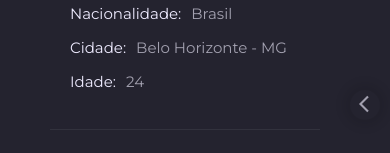
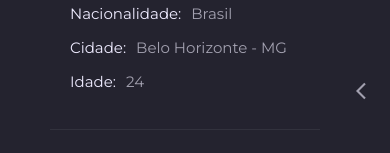
Before and after one commit to eduardo-n/meu-portfolio, an Angular app: page /home in a window 390 px wide. Shown: the part 355-508 px from the top of the page. Built offline with nearby package versions, Linux system fonts and the light colour scheme.

Commit message:
Ajuste botao de fechar sidenav modo responsivo

```diff
--- a/src/app/modules/home/components/container-profile/container-profile.component.scss
+++ b/src/app/modules/home/components/container-profile/container-profile.component.scss
@@ -129,21 +129,19 @@
   .bx-closer-sidenav {
     display: flex;
     justify-content: flex-end;
-    margin: -660px 10px 0 auto;
+    margin: -680px 10px 0 auto;
 
     .closer-icon {
       position: fixed;
       align-items: center;
       cursor: pointer;
-      width: 30px;
-      height: 30px;
-      border-radius: 100px;
-      box-shadow: 0px 0px 10px 7px rgba(0, 0, 0, 0.082);
+      width: 40px;
+      height: 40px;
 
       mat-icon {
         font-size: 20px;
         color: var(--text-color-2);
-        margin: 4px 0 0 9px;
+        margin: 11px 0 0 16px;
       }
     }
   }
```
